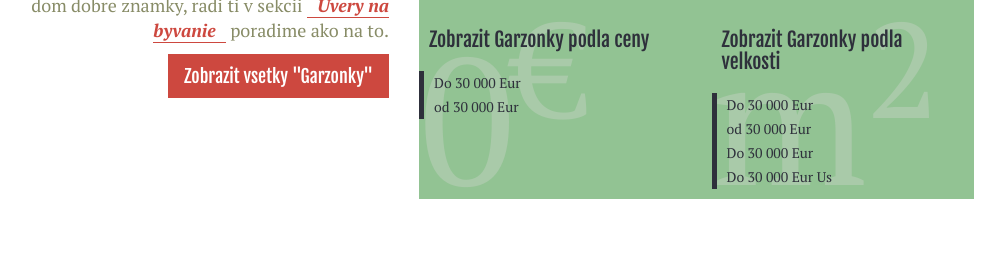
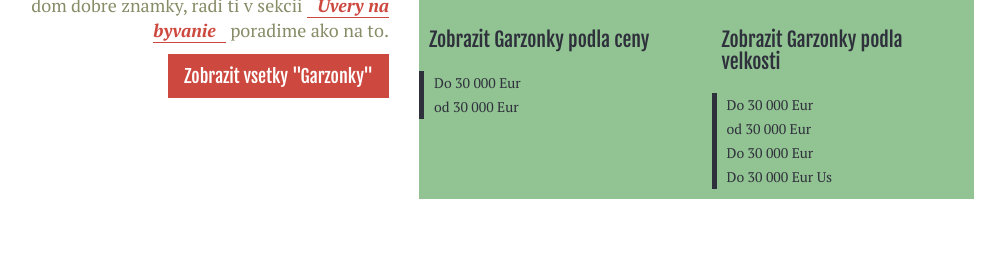
Before and after one commit to quaplo/ok-redesign, a PHP site: page / in a window 1280 px wide. Shown: the part 1188-1454 px from the top of the page, without its empty margins (41-1046 px from the left). Run offline with PHP 8.4, Linux system fonts and the light colour scheme; some libraries are stand-ins or nearby versions.

Commit message:
typography

```diff
--- a/css/main.css
+++ b/css/main.css
@@ -1,6 +1,7 @@
 
 @import "layout.css";
 @import "n-l-form.css";
+@import "typography.css";
 
 .prop-list {
     background: #2E303B;
@@ -13,12 +14,7 @@
     overflow: hidden;
 }
 
-.bg-f {
-    position: absolute;
-    font-size: 10rem;
-    color: #A9CAA9;
-        line-height: 12rem;
-}
+
 .prop-list.bg-2 {
     background: #E89B8D;
     color: #2E303B;
@@ -220,7 +216,7 @@ border-radius: 50%;
     background: #92C393;
     padding: 40px 0;
     font-family: 'Fjalla One', sans-serif;
-    font-size: 4rem;
+
     text-align: center;
 }
 
--- a/css/n-l-form.css
+++ b/css/n-l-form.css
@@ -0,0 +1,3 @@
+.bg-green {
+
+}
--- /dev/null
+++ b/css/typography.css
@@ -0,0 +1,31 @@
+    .bg-green {
+        font-size: 2rem;
+    }
+
+
+/* Small devices (tablets, 768px and up) */
+@media (min-width: 768px) {
+
+    .bg-green {
+        font-size: 2rem;
+    }
+
+ }
+
+/* Medium devices (desktops, 992px and up) */
+@media (min-width: 992px) {
+
+    .bg-green {
+        font-size: 3rem;
+    }
+
+ }
+
+/* Large devices (large desktops, 1200px and up) */
+@media (min-width: 1200px) {
+
+    .bg-green {
+        font-size: 4rem;
+    }
+
+ }
--- a/index.php
+++ b/index.php
@@ -125,7 +125,6 @@
                     <img class="prsnt" src="http://nucleusproperties.in/uploads/interior/interior_design_image1423034853.jpg" />
                     <div class="row">
                         <div class="col-lg-6">
-                            <span class="bg-f">0<sup>&#8364;</sup></span>
                             <h4>Zobrazit  Garzonky podla ceny</h4>
                             <ul class="section-nav">
                                 <li><a href="#">Do 30 000 Eur</a></li>
@@ -133,7 +132,6 @@
                             </ul>
                         </div>
                         <div class="col-lg-6">
-                            <span class="bg-f">m<sup>2</sup></span>
                             <h4>Zobrazit  Garzonky podla velkosti</h4>
                             <ul class="section-nav">
                                 <li><a href="#">Do 30 000 Eur</a></li>
```
